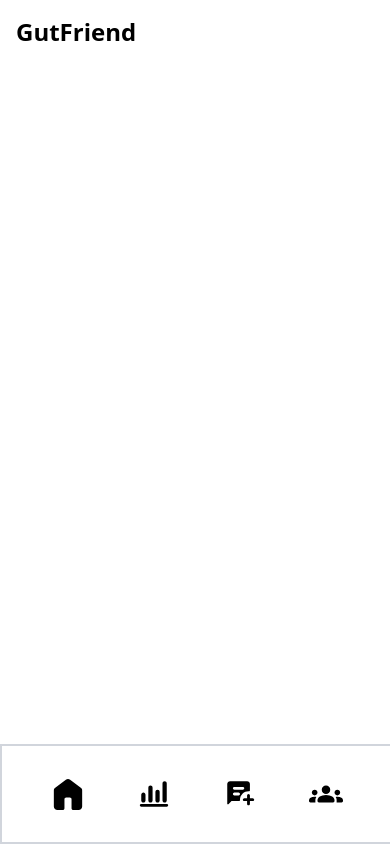
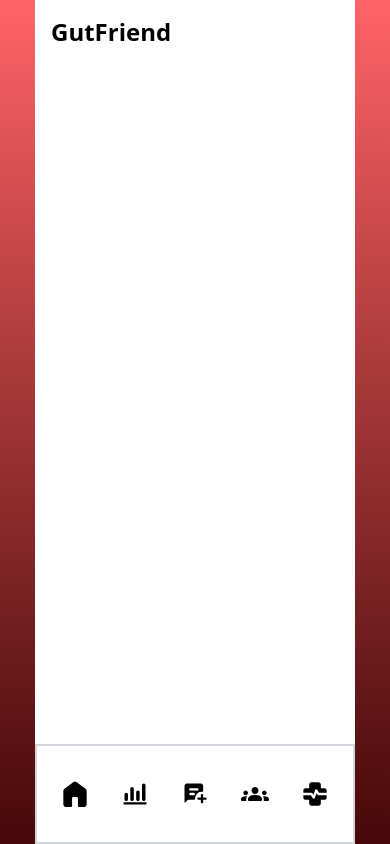
Before and after one commit to abrahamgregorius/gutfriend, a Next.js app: page / in a window 390 px wide. Built offline with nearby package versions, Linux system fonts and the light colour scheme.

Commit message:
fix: breakpoint

```diff
--- a/src/app/layout.jsx
+++ b/src/app/layout.jsx
@@ -23,7 +23,7 @@ export default function RootLayout({ children }) {
       <body
         className={`${geistSans.variable} ${geistMono.variable} antialiased w-full flex justify-center items-center bg-gradient-to-b from-red-400 to-red-950`}
       >
-        <div className="app bg-white w-[480px] min-h-screen">
+        <div className="app bg-white w-[320px] min-h-screen">
           <div className="main p-4 mb-[100px]">{children}</div>
           <Footer></Footer>
         </div>
--- a/src/components/main/Footer.jsx
+++ b/src/components/main/Footer.jsx
@@ -8,13 +8,13 @@ export default function Footer() {
 
   return (
     <>
-      <div className="footer footer-nav fixed flex justify-center items-center bottom-0 h-[100px] w-[480px] border-2 border-gray-300">
-        <div className="grid grid-cols-5 gap-5">
-          <Link href="/" className={`footer-item flex flex-col items-center p-4 rounded-4xl ${pathname == "/" ? "transition duration-300 scale-125" : ""} `}>
+      <div className="footer footer-nav fixed flex justify-center items-center bottom-0 h-[100px] w-[320px] border-2 border-gray-300">
+        <div className="grid grid-cols-5 gap-2">
+          <Link href="/" className={`footer-item flex flex-col items-center p-3 rounded-4xl ${pathname == "/" ? "transition duration-300 scale-125" : ""} `}>
             <svg
               xmlns="http://www.w3.org/2000/svg"
-              width="34"
-              height="34"
+              width="28"
+              height="28"
               viewBox="0 0 24 24"
             >
               <path
@@ -24,11 +24,11 @@ export default function Footer() {
             </svg>
             {/* <span className="font-semibold text-sm">Home</span> */}
           </Link>
-          <Link href="/tracker" className={`footer-item flex flex-col items-center p-4 rounded-4xl ${pathname == "/tracker" ? "transition duration-300 scale-125" : ""} `}>
+          <Link href="/tracker" className={`footer-item flex flex-col items-center p-3 rounded-4xl ${pathname == "/tracker" ? "transition duration-300 scale-125" : ""} `}>
             <svg
               xmlns="http://www.w3.org/2000/svg"
-              width="34"
-              height="34"
+              width="28"
+              height="28"
               viewBox="0 0 24 24"
             >
               <path
@@ -38,11 +38,11 @@ export default function Footer() {
             </svg>{" "}
             {/* <span className="font-semibold text-sm">Tracking</span> */}
           </Link>
-          <Link href="/chat" className={`footer-item flex flex-col items-center p-4 rounded-4xl ${pathname == "/chat" ? "transition duration-300 scale-125": ""} `}>
+          <Link href="/chat" className={`footer-item flex flex-col items-center p-3 rounded-4xl ${pathname == "/chat" ? "transition duration-300 scale-125": ""} `}>
             <svg
               xmlns="http://www.w3.org/2000/svg"
-              width="34"
-              height="34"
+              width="28"
+              height="28"
               viewBox="0 0 24 24"
             >
               <path
@@ -52,11 +52,11 @@ export default function Footer() {
             </svg>
             {/* <span className="font-semibold text-sm">Chat</span> */}
           </Link>
-          <Link href="/community" className={`footer-item flex flex-col items-center p-4 rounded-4xl ${pathname == "/community" ? "transition duration-300 scale-125" : ""}`}>
+          <Link href="/community" className={`footer-item flex flex-col items-center p-3 rounded-4xl ${pathname == "/community" ? "transition duration-300 scale-125" : ""}`}>
             <svg
               xmlns="http://www.w3.org/2000/svg"
-              width="34"
-              height="34"
+              width="28"
+              height="28"
               viewBox="0 0 24 24"
             >
               <path
@@ -66,11 +66,11 @@ export default function Footer() {
             </svg>
             {/* <span className="font-semibold text-sm">Community</span> */}
           </Link>
-          <Link href="/wellness" className={`footer-item flex flex-col items-center p-4 rounded-4xl ${pathname == "/wellness" ? "transition duration-300 scale-125" : ""} `}>
+          <Link href="/wellness" className={`footer-item flex flex-col items-center p-3 rounded-4xl ${pathname == "/wellness" ? "transition duration-300 scale-125" : ""} `}>
             <svg
               xmlns="http://www.w3.org/2000/svg"
-              width="34"
-              height="34"
+              width="28"
+              height="28"
               viewBox="0 0 24 24"
             >
               <path
```
